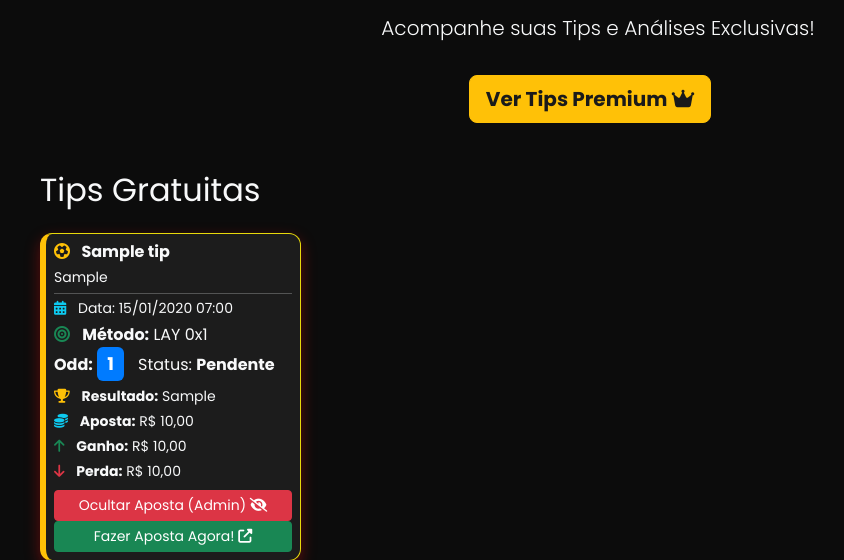
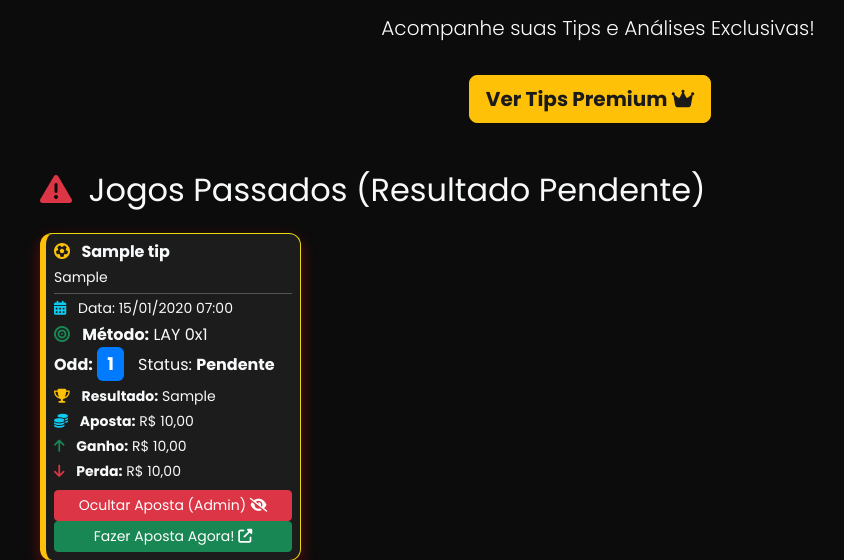
Before and after one commit to Douglasgarciams/tipsgolbr_django, a Django app: page / in a window 1280 px wide. Shown: the part 189-749 px from the top of the page, without its empty margins (42-886 px from the left). Run offline with Django 5.2, Linux system fonts and the light colour scheme; a user stored in the database is signed in; tables that the repository leaves empty hold one stand-in row (values such as "Sample post"); some libraries are stand-ins or nearby versions.

Commit message:
Finalizar sincronização e registrar nova versão do submódulo.

```diff
--- /dev/null
+++ b/tips_core/templates/tips_core/includes/tip_card.html
@@ -0,0 +1,74 @@
+<div class="col-xl-3 col-lg-4 col-md-6 mb-3">
+    <div class="tip-card p-2
+        {% if tip.status == 'WIN' %}win{% elif tip.status == 'LOSS' %}loss{% else %}pending{% endif %}">
+
+        {# TÍTULO E LIGA #}
+        <h6 class="fw-bold mb-1 text-light">
+            <i class="fa fa-futbol me-2 text-warning"></i>
+            {{ tip.match_title }}
+        </h6>
+        <span class="small text-light">{{ tip.league }}</span>
+        <hr class="my-1">
+
+        {# DETALHES #}
+        <p class="small text-light mb-1">
+            <i class="fa fa-calendar-alt me-2 text-info"></i>
+            Data: {{ tip.match_date|date:"d/m/Y H:i" }}
+        </p>
+
+        <p class="text-light mb-1">
+            <i class="fa fa-bullseye me-2 text-success"></i>
+            <strong>Método:</strong> {{ tip.get_method_display }}
+        </p>
+
+        <p class="text-light mb-2">
+            <strong>Odd:</strong>
+            <span class="odd-badge">{{ tip.odd_value|floatformat:0 }}</span>
+            Status: <span class="fw-bold">{{ tip.get_status_display }}</span>
+        </p>
+
+        {# NOVOS CAMPOS FINANCEIROS #}
+        {% if tip.resultado_final %}
+        <p class="small text-light mb-1">
+            <i class="fa fa-trophy me-2 text-warning"></i>
+            <strong>Resultado:</strong> {{ tip.resultado_final }}
+        </p>
+        {% endif %}
+
+        <p class="small text-light mb-1">
+            <i class="fa fa-coins me-2 text-info"></i>
+            <strong>Aposta:</strong> R$ {{ tip.valor_aposta|floatformat:2 }}
+        </p>
+        {% if tip.valor_ganho %}
+        <p class="small text-light mb-1">
+            <i class="fa fa-arrow-up me-2 text-success"></i>
+            <strong>Ganho:</strong> R$ {{ tip.valor_ganho|floatformat:2 }}
+        </p>
+        {% endif %}
+        {% if tip.valor_perda %}
+        <p class="small text-light mb-2">
+            <i class="fa fa-arrow-down me-2 text-danger"></i>
+            <strong>Perda:</strong> R$ {{ tip.valor_perda|floatformat:2 }}
+        </p>
+        {% endif %}
+
+        {# BOTÃO DE OCULTAR (DESATIVAR) - SÓ PARA SUPERUSUÁRIOS #}
+        {% if user.is_superuser %}
+            <form method="post" action="{% url 'deactivate_tip' tip_id=tip.id %}" style="display: inline;" class="mb-2">
+                {% csrf_token %}
+                <button type="submit" class="btn btn-danger btn-sm w-100">
+                    Ocultar Aposta (Admin) <i class="fa fa-eye-slash"></i>
+                </button>
+            </form>
+        {% endif %}
+
+
+        {# Botão de Aposta (LINK DIRETO) #}
+        {% if tip.link_aposta %}
+            <a href="{{ tip.link_aposta }}" target="_blank" class="btn btn-success btn-sm w-100 mt-auto">
+                Fazer Aposta Agora! <i class="fa fa-external-link-alt"></i>
+            </a>
+        {% endif %}
+
+    </div>
+</div>
--- a/tips_core/templates/tips_core/tip_list.html
+++ b/tips_core/templates/tips_core/tip_list.html
@@ -11,7 +11,6 @@
             {# CONDICIONAL: SE O USUÁRIO NÃO ESTÁ LOGADO, MOSTRAR CARROSSEL #}
             {% if not user.is_authenticated %}
                 {% if promo_banners %}
-                    {# CONTAINER FULL-WIDTH (COL-12) APLICANDO A REGRA DE ALTURA CURTA #}
                     <div class="row justify-content-center pt-2 pb-2">
                         <div class="col-12"> {# LARGURA TOTAL #}
                             <div id="promoCarousel" class="carousel slide promo-carousel-container" data-bs-ride="carousel" data-bs-interval="5000">
@@ -69,102 +68,72 @@
     </div>
     {# FIM HERO SECTION #}
 
-    {# --- NOVO POSICIONAMENTO: TIPS GRATUITAS (SEÇÃO 1) --- #}
     {% if user.is_authenticated %}
 
-        <h2 class="mb-4 text-light">Tips Gratuitas</h2>
-
+        {# ----------------------------------------------------------- #}
+        {# --- SEÇÃO 1: JOGOS DE HOJE --- #}
+        {# ----------------------------------------------------------- #}
+        {% if tips_categorias.hoje %}
+            <h2 class="mb-4 text-light"><i class="fas fa-calendar-check me-2 text-warning"></i> Jogos de Hoje</h2>
             <div class="row">
-            {% for tip in tips %}
-                <div class="col-xl-3 col-lg-4 col-md-6 mb-3">
-                    <div class="tip-card p-2
-                        {% if tip.status == 'WIN' %}win{% elif tip.status == 'LOSS' %}loss{% else %}pending{% endif %}">
-
-                        {# TÍTULO E LIGA #}
-                        <h6 class="fw-bold mb-1 text-light">
-                            <i class="fa fa-futbol me-2 text-warning"></i>
-                            {{ tip.match_title }}
-                        </h6>
-                        <span class="small text-light">{{ tip.league }}</span>
-                        <hr class="my-1">
-
-                        {# DETALHES #}
-                        <p class="small text-light mb-1">
-                            <i class="fa fa-calendar-alt me-2 text-info"></i>
-                            Data: {{ tip.match_date|date:"d/m/Y H:i" }}
-                        </p>
-
-                        <p class="text-light mb-1">
-                            <i class="fa fa-bullseye me-2 text-success"></i>
-                            <strong>Método:</strong> {{ tip.get_method_display }}
-                        </p>
-
-                        <p class="text-light mb-2">
-                            <strong>Odd:</strong>
-                            <span class="odd-badge">{{ tip.odd_value|floatformat:0 }}</span>
-                            Status: <span class="fw-bold">{{ tip.get_status_display }}</span>
-                        </p>
-
-                        {# NOVOS CAMPOS FINANCEIROS #}
-                        {% if tip.resultado_final %}
-                        <p class="small text-light mb-1">
-                            <i class="fa fa-trophy me-2 text-warning"></i>
-                            <strong>Resultado:</strong> {{ tip.resultado_final }}
-                        </p>
+                {% for tip in tips_categorias.hoje %}
+                    {% include "tips_core/includes/tip_card.html" with tip=tip %}
+                {% endfor %}
+            </div>
+            <hr class="my-5">
         {% endif %}
 
-                        <p class="small text-light mb-1">
-                            <i class="fa fa-coins me-2 text-info"></i>
-                            <strong>Aposta:</strong> R$ {{ tip.valor_aposta|floatformat:2 }}
-                        </p>
-                        {% if tip.valor_ganho %}
-                        <p class="small text-light mb-1">
-                            <i class="fa fa-arrow-up me-2 text-success"></i>
-                            <strong>Ganho:</strong> R$ {{ tip.valor_ganho|floatformat:2 }}
-                        </p>
-                        {% endif %}
-                        {% if tip.valor_perda %}
-                        <p class="small text-light mb-2">
-                            <i class="fa fa-arrow-down me-2 text-danger"></i>
-                            <strong>Perda:</strong> R$ {{ tip.valor_perda|floatformat:2 }}
-                        </p>
+        {# ----------------------------------------------------------- #}
+        {# --- SEÇÃO 2: PRÓXIMOS JOGOS (FUTURO) --- #}
+        {# ----------------------------------------------------------- #}
+        {% if tips_categorias.proximos %}
+            <h2 class="mb-4 text-light"><i class="fas fa-forward me-2 text-info"></i> Próximos Jogos</h2>
+            <div class="row">
+                {% for tip in tips_categorias.proximos %}
+                    {% include "tips_core/includes/tip_card.html" with tip=tip %}
+                {% endfor %}
+            </div>
+            <hr class="my-5">
         {% endif %}
 
-                        {# BOTÃO DE OCULTAR (DESATIVAR) - SÓ PARA SUPERUSUÁRIOS #}
-                        {% if user.is_superuser %}
-                            <form method="post" action="{% url 'deactivate_tip' tip_id=tip.id %}" style="display: inline;" class="mb-2">
-                                {% csrf_token %}
-                                <button type="submit" class="btn btn-danger btn-sm w-100">
-                                    Ocultar Aposta (Admin) <i class="fa fa-eye-slash"></i>
-                                </button>
-                            </form>
+        {# ----------------------------------------------------------- #}
+        {# --- SEÇÃO 3: JOGOS PASSADOS (CONCLUÍDOS) --- #}
+        {# ----------------------------------------------------------- #}
+        {% if tips_categorias.concluidos %}
+            <h2 class="mb-4 text-light"><i class="fas fa-history me-2 text-secondary"></i> Jogos Passados (Concluídos)</h2>
+            <div class="row">
+                {% for tip in tips_categorias.concluidos %}
+                    {% include "tips_core/includes/tip_card.html" with tip=tip %}
+                {% endfor %}
+            </div>
+            <hr class="my-5">
+        {% endif %}
+
+        {# ----------------------------------------------------------- #}
+        {# --- SEÇÃO 4: JOGOS PASSADOS (RESULTADO PENDENTE/ERRO) --- #}
+        {# ----------------------------------------------------------- #}
+        {% if tips_categorias.passados %}
+            <h2 class="mb-4 text-light"><i class="fas fa-exclamation-triangle me-2 text-danger"></i> Jogos Passados (Resultado Pendente)</h2>
+            <div class="row">
+                {% for tip in tips_categorias.passados %}
+                    {% include "tips_core/includes/tip_card.html" with tip=tip %}
+                {% endfor %}
+            </div>
+            <hr class="my-5">
         {% endif %}
 
 
-                        {# Botão de Aposta (LINK DIRETO) #}
-                        {% if tip.link_aposta %}
-                            <a href="{{ tip.link_aposta }}" target="_blank" class="btn btn-success btn-sm w-100 mt-auto">
-                                Fazer Aposta Agora! <i class="fa fa-external-link-alt"></i>
-                            </a>
-                        {% endif %}
-
-                    </div>
-                </div>
-            {% endfor %}
-        </div>
-        <hr class="my-5">
     {% endif %}
     {# FIM DO BLOCO CONDICIONAL DAS TIPS GRATUITAS #}
 
 
     {# --- BLOCO DE NOTÍCIAS (SEÇÃO 2: LAYOUT DE CARDS VERTICAIS + LISTA LATERAL) --- #}
-{% if noticias %}
+    {% if not user.is_authenticated and noticias %}
     <div class="row mb-5">
         <h2 class="text-light fw-bold mb-4 border-bottom pb-2">Últimas Notícias e Análises</h2>
 
         {# COLUNA ESQUERDA: 8 COLUNAS PARA OS CARDS VERTICAIS #}
         <div class="col-lg-8 mb-4">
-    {# Define o número de notícias verticais #}
             {% for noticia in noticias|slice:":4" %}
             <div class="row mb-3">
                 <div class="col-12">
@@ -223,6 +192,7 @@
     {% endif %}
     {# --- FIM BLOCO DE NOTÍCIAS --- #}
 
+
     <div class="text-center p-3 hero-section-card rounded">
         <h3 class="fw-bold text-light">Aumente seus Ganhos com o Premium</h3>
         <p class="lead text-light">Acesso a tips exclusivas e análises aprofundadas que não estão disponíveis publicamente.</p>
--- a/tips_core/views.py
+++ b/tips_core/views.py
@@ -2,45 +2,76 @@ from django.shortcuts import render, redirect, get_object_or_404
 from django.contrib.auth.decorators import login_required
 from django.db import transaction
 from django.contrib import messages
-from datetime import datetime, timedelta
+from datetime import datetime, timedelta, date # Adicionado 'date'
 import pytz
 from django.contrib.auth import get_user_model, update_session_auth_hash
 # IMPORTAÇÕES ESSENCIAIS PARA O CÁLCULO DE ANÁLISE
-from django.db.models import Sum, Count, F, Case, When, DecimalField, Max
+from django.db.models import Sum, Count, F, Case, When, DecimalField, Max, functions # Adicionado Max e functions
+from django.conf import settings
 from .models import Tip, Noticia, Assinatura, METHOD_CHOICES, PromocaoBanner
 from .forms import CustomUserCreationForm
-from django.conf import settings
+from django.http import HttpResponse
+from django.views.decorators.csrf import csrf_exempt
+import requests
+import xml.etree.ElementTree as ET
+from django.utils import timezone
+import json # Necessário para serializar dados do gráfico
 
 # --- VIEWS DE CONTEÚDO ---
 
 def public_tips_list(request):
     """
-    Exibe a lista de tips gratuitas E as notícias/banners na página principal.
-    REGRAS DE VISIBILIDADE:
-    - Tips Gratuitas: Somente se o usuário estiver logado E aposta estiver ATIVA.
-    - Notícias/Banners de Promoção: Somente se o usuário NÃO estiver logado.
+    Exibe a lista de tips gratuitas, separando-as por Jogos de Hoje, Próximos e Passados.
     """
-    free_tips = None
     noticias_recentes = None
-    promo_banners = None # Nova variável para os banners
+    promo_banners = None
+
+    # Define a data de HOJE (apenas a data, desconsiderando a hora)
+    today = timezone.now().date()
+
+    # Dicionários vazios para as categorias de tips
+    tips_categorias = {
+        'hoje': [],
+        'proximos': [],
+        'passados': [], # Passados com status PENDING/SEM RESULTADO
+        'concluidos': [], # Passados com status WIN/LOSS/VOID
+    }
 
     # 1. VISUALIZAÇÃO PÚBLICA (Usuário NÃO logado)
     if not request.user.is_authenticated:
-        # Busca as notícias APENAS para quem não está logado
         noticias_recentes = Noticia.objects.all().order_by('-data_publicacao')[:12]
-        # Busca os banners ativos (e os ordena)
         promo_banners = PromocaoBanner.objects.filter(ativo=True).order_by('ordem')
 
     # 2. VISUALIZAÇÃO DE MEMBRO (Usuário logado)
     else:
-        # Filtra as tips gratuitas (e ativas)
-        free_tips = Tip.objects.filter(access_level='FREE', is_active=True).order_by('-match_date')
-        # Notícias e banners ficam como 'None' e não serão exibidos.
+        # Filtra todas as tips gratuitas (consideramos todas se o usuário estiver logado)
+        all_free_tips = Tip.objects.filter(access_level='FREE').order_by('match_date')
+
+        for tip in all_free_tips:
+            tip_date = tip.match_date.date()
+
+            # --- Regras de Classificação ---
+            if tip_date == today:
+                # Jogo é hoje
+                tips_categorias['hoje'].append(tip)
+            elif tip_date > today:
+                # Jogo no futuro
+                tips_categorias['proximos'].append(tip)
+            else: # tip_date < today (Passado)
+                # Jogo no passado
+                if tip.status in ['WIN', 'LOSS', 'VOID']:
+                    # Aposta concluída (com resultado)
+                    tips_categorias['concluidos'].append(tip)
+                else:
+                    # Aposta passada, mas o resultado ainda está como Pendente (PENDING)
+                    tips_categorias['passados'].append(tip)
+
 
     context = {
-        'tips': free_tips,
+        # Passa o dicionário de categorias completo para o template
+        'tips_categorias': tips_categorias,
         'noticias': noticias_recentes,
-        'promo_banners': promo_banners, # Adicione os banners ao contexto
+        'promo_banners': promo_banners,
         'title': 'Tips e Análises do Dia'
     }
     return render(request, 'tips_core/tip_list.html', context)
@@ -48,24 +79,17 @@ def public_tips_list(request):
 
 def deactivate_tip(request, tip_id):
     """
-    Muda o status 'is_active' de uma aposta para False (oculta),
-    mantendo-a no banco de dados para o histórico de desempenho.
+    Muda o status 'is_active' de uma aposta para False (oculta).
     """
-    # É crucial que o método seja POST para segurança E que seja um superusuário.
     if request.method == 'POST' and request.user.is_superuser:
         try:
-            # 1. Busca a aposta pelo ID (pk)
             tip = get_object_or_404(Tip, pk=tip_id)
-
-            # 2. Desativa a aposta
             tip.is_active = False
             tip.save()
             messages.success(request, f"Aposta '{tip.match_title}' ocultada com sucesso (mantida no histórico).")
-
         except Exception as e:
             messages.error(request, f"Erro ao ocultar aposta: {e}")
 
-    # Redireciona de volta para a página inicial (ou para onde for mais útil)
     return redirect('home')
 
 
@@ -81,43 +105,88 @@ def access_denied(request):
 @login_required
 def analysis_dashboard(request):
     """
-    Calcula e exibe o resumo de ganhos e perdas por Método de Aposta.
+    Calcula e exibe o resumo de ganhos e perdas por Método de Aposta,
+    incluindo dados históricos mensais para o gráfico de linha.
     """
 
     # 1. Filtra apenas as apostas CONCLUÍDAS (WIN, LOSS)
     concluded_tips = Tip.objects.filter(status__in=['WIN', 'LOSS'])
 
-    # 2. Define o Lucro Líquido
-    # CORREÇÃO APLICADA: SE WIN, usa F('valor_ganho') (o lucro líquido já registrado)
+    # 2. Define o Lucro Líquido (USADO EM MÚLTIPLAS CONSULTAS)
     net_profit_case = Case(
-        When(status='WIN', then=F('valor_ganho')), # <-- CORREÇÃO AQUI
+        When(status='WIN', then=F('valor_ganho')),
         When(status='LOSS', then=F('valor_perda') * -1),
         default=0,
         output_field=DecimalField()
     )
 
-    # 3. Agrupa as apostas por MÉTODO e calcula as métricas por grupo
+    # --- CONSULTA 1: DETALHES POR MÉTODO (Tabela) ---
     summary_data = concluded_tips.values('method').annotate(
         total_aposta=Sum('valor_aposta'),
         lucro_liquido_total=Sum(net_profit_case),
         total_apostas=Count('id'),
         total_wins=Count(Case(When(status='WIN', then=1))),
         total_losses=Count(Case(When(status='LOSS', then=1))),
-        last_match_date=Max('match_date'),
+        # ADICIONADO: Data da última partida para a coluna da tabela
+        match_date=Max('match_date'),
     ).order_by('-lucro_liquido_total')
 
-    # 4. CALCULA OS TOTAIS GLOBAIS DIRETAMENTE NO DATABASE
+    # -----------------------------------------------------
+    # --- CONSULTA 2: EVOLUÇÃO MENSAL (Gráfico de Linha) ---
+    # -----------------------------------------------------
+    # Agrupa por Ano e Mês para obter o lucro líquido por período.
+    monthly_summary = concluded_tips.annotate(
+        year=functions.ExtractYear('match_date'),
+        month=functions.ExtractMonth('match_date')
+    ).values('year', 'month').annotate(
+        monthly_profit=Sum(net_profit_case)
+    ).order_by('year', 'month')
+
+
+    # -----------------------------------------------------
+    # --- FORMATAÇÃO DOS DADOS MENSAIS PARA O CHART.JS ---
+    # -----------------------------------------------------
+    monthly_labels = []
+    monthly_profits = []
+
+    # Gera os nomes dos meses
+    MONTH_NAMES = ["Jan", "Fev", "Mar", "Abr", "Mai", "Jun", "Jul", "Ago", "Set", "Out", "Nov", "Dez"]
+
+    # Calcula o lucro ACUMULADO (necessário para o gráfico de linha)
+    cumulative_profit = 0
+
+    for entry in monthly_summary:
+        month_name = MONTH_NAMES[entry['month'] - 1] # -1 porque JS é 0-indexed
+        label = f"{month_name}/{entry['year']}"
+
+        # Lucro líquido do mês
+        profit_of_month = entry['monthly_profit'] or 0
+
+        # Lucro ACUMULADO até o final daquele mês
+        cumulative_profit += profit_of_month
+
+        monthly_labels.append(label)
+        monthly_profits.append(float(cumulative_profit)) # O JS precisa de float
+
+    # Dicionário final que será serializado para o JavaScript
+    monthly_data_for_chart = {
+        'labels': monthly_labels,
+        'data': monthly_profits
+    }
+
+    # -----------------------------------------------------
+    # --- FORMATAÇÃO FINAL PARA O CONTEXTO ---
+    # -----------------------------------------------------
+
     global_totals = concluded_tips.aggregate(
         total_stakes=Sum('valor_aposta'),
         total_net_profit=Sum(net_profit_case)
     )
 
-    # 5. Formata os dados para o template e adiciona o nome legível do método
     analysis_summary = []
     method_dict = dict(METHOD_CHOICES)
 
     for item in summary_data:
-        # Garante que total_aposta não seja None ou zero antes de dividir
         total_aposta_decimal = item['total_aposta']
         lucro_liquido_total_decimal = item['lucro_liquido_total']
 
@@ -127,16 +196,16 @@ def analysis_dashboard(request):
             yield_percent = 0.0
 
         analysis_summary.append({
-        'method_code': item['method'],
-        'method_name': method_dict.get(item['method'], 'Desconhecido'),
-        'total_aposta': item['total_aposta'],
-        'lucro_liquido_total': item['lucro_liquido_total'],
-        'total_apostas': item['total_apostas'],
-        'total_wins': item['total_wins'],
-        'total_losses': item['total_losses'],
-        'yield_percent': yield_percent,
-        # AQUI: Adicionar a data ao dicionário de contexto
-        'match_date': item['last_match_date'],
+            'method_code': item['method'],
+            'method_name': method_dict.get(item['method'], 'Desconhecido'),
+            'total_aposta': item['total_aposta'],
+            'lucro_liquido_total': item['lucro_liquido_total'],
+            'total_apostas': item['total_apostas'],
+            'total_wins': item['total_wins'],
+            'total_losses': item['total_losses'],
+            'yield_percent': yield_percent,
+            # Passa a data corrigida para o template
+            'match_date': item['match_date'],
         })
 
     context = {
@@ -144,10 +213,13 @@ def analysis_dashboard(request):
         'summary': analysis_summary,
         'global_stakes': global_totals.get('total_stakes') or 0,
         'global_net_profit': global_totals.get('total_net_profit') or 0,
+        # NOVO: Dados mensais reais para o Gráfico de Linha
+        'monthly_data_json': json.dumps(monthly_data_for_chart),
     }
     return render(request, 'tips_core/analysis_dashboard.html', context)
 
-    # VIEW DA CALCULADORA (NOVA)
+
+# --- VIEW DA CALCULADORA (NOVA) ---
 def calculator_page(request):
     """Renderiza a página da Calculadora Dutching."""
     return render(request, 'tips_core/dutching_calculator.html', {
@@ -237,23 +309,6 @@ def choose_plan(request):
     return render(request, 'tips_core/choose_plan.html', context)
 
 
-@login_required
-def simulate_checkout_with_plan(request, plan_id):
-    """
-    NOVA FUNÇÃO: Recebe o ID do plano e redireciona o usuário para o PagSeguro/PagBank.
-    """
-    if request.method == 'GET':
-        user = request.user
-
-        # Simula a URL de pagamento REAL que receberia o plan_id
-        PAGSEGURO_URL = f"https://pagseguro.uol.com.br/checkout?user={user.username}&plan={plan_id}"
-
-        messages.info(request, f"Simulando redirecionamento para PagSeguro com Plano ID {plan_id}.")
-        return redirect(PAGSEGURO_URL)
-
-    return redirect('choose_plan')
-
-
 def confirm_payment(request, username):
     """
     Simula o Webhook/Retorno do PagBank e ativa/desativa o Premium.
```
Lines whose indentation alone changed are shown as unchanged.
